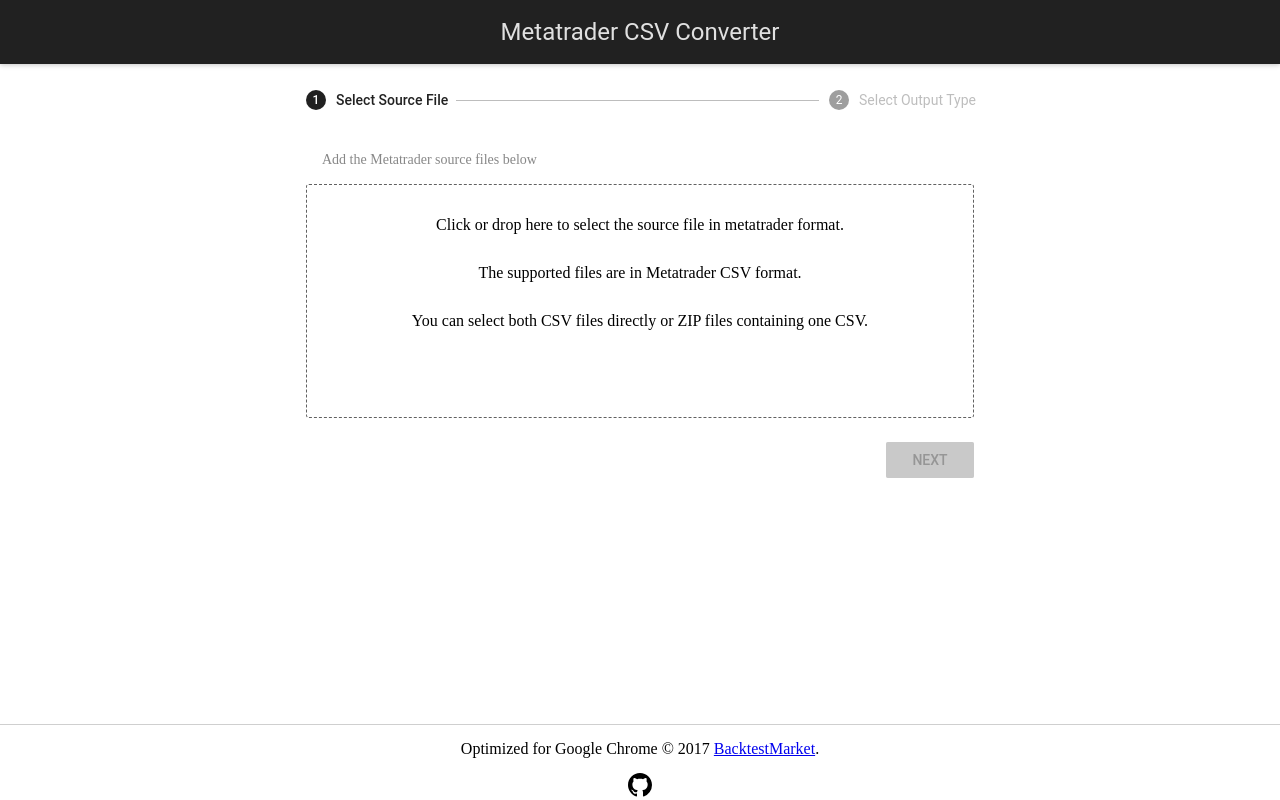
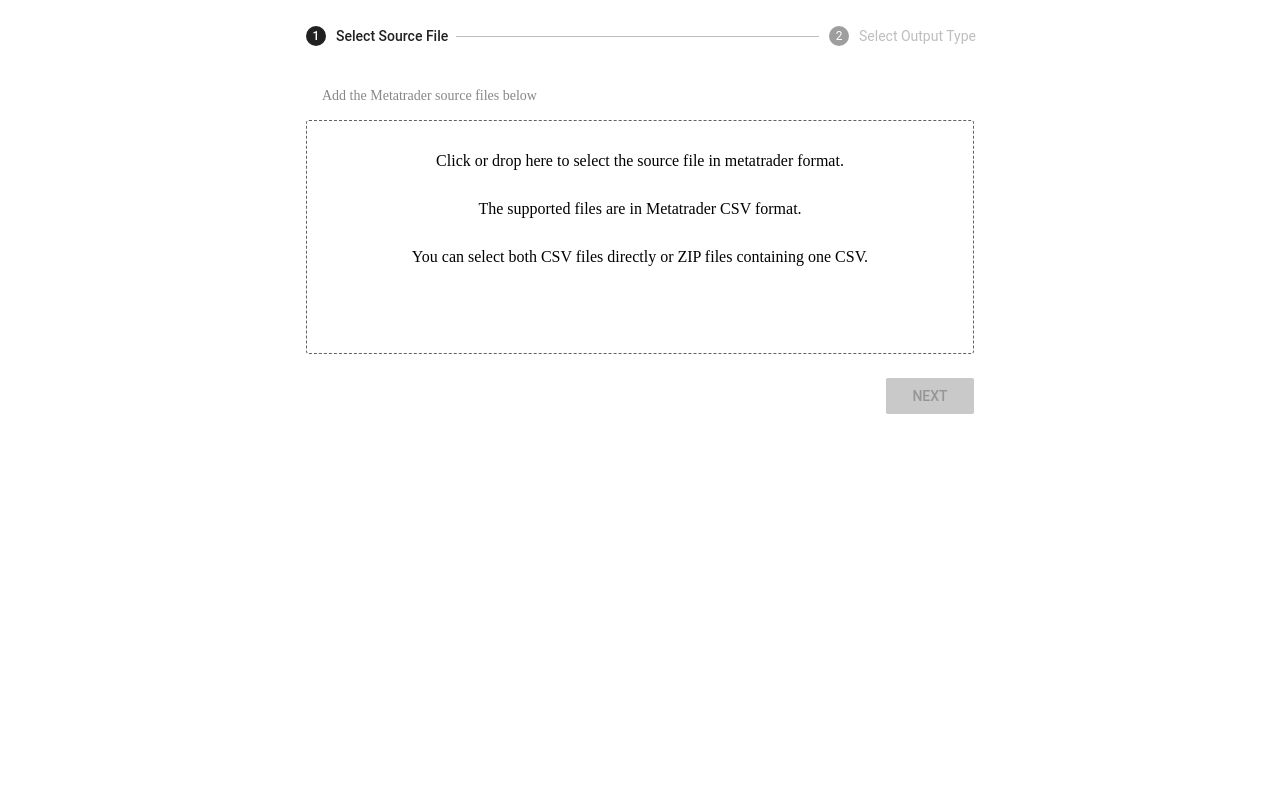
Before and after one commit to oirad/metatrader-csv-converter, a React app: page / in a window 1280 px wide. Built offline with nearby package versions, Linux system fonts and the light colour scheme; the HTML template or start-up script is replaced by a standard one; what react-tap-event-plugin would draw is missing.

Commit message:
keep only middle part and no separate worker

```diff
--- a/src/App.js
+++ b/src/App.js
@@ -15,9 +15,7 @@
     return (
       <MuiThemeProvider muiTheme={muiTheme}>
         <div className="main">
-          <Header />
           <Steps />
-          <Footer />
         </div>
       </MuiThemeProvider>
     );
--- a/src/components/Converter/index.js
+++ b/src/components/Converter/index.js
@@ -9,7 +9,7 @@
 import IconButton from 'material-ui/IconButton';
 import CircularProgress from './CircularProgress';
 
-import ConvertWorker from 'worker-loader?name=convert.worker.js!../../utils/ConvertWorker';
+import ConvertWorker from 'worker-loader?inline!../../utils/ConvertWorker';
 
 export default class Converter extends Component {
 
```
